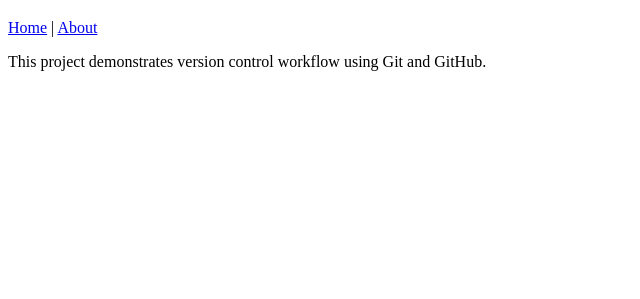
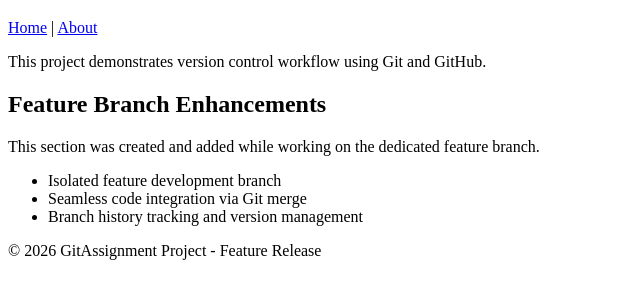
Before and after one commit to Varshitha1895/bits-assignment, a plain HTML site: page about.html in a window 1280 px wide. Shown: the part 61-360 px from the top of the page, without its empty margins (0-640 px from the left). Drawn offline with Linux system fonts and the light colour scheme.

Commit message:
Added feature updates

```diff
--- a/about.html
+++ b/about.html
@@ -15,6 +15,18 @@
     </header>
     <main>
         <p>This project demonstrates version control workflow using Git and GitHub.</p>
+        <section>
+            <h2>Feature Branch Enhancements</h2>
+            <p>This section was created and added while working on the dedicated feature branch.</p>
+            <ul>
+                <li>Isolated feature development branch</li>
+                <li>Seamless code integration via Git merge</li>
+                <li>Branch history tracking and version management</li>
+            </ul>
+        </section>
     </main>
+    <footer>
+        <p>&copy; 2026 GitAssignment Project - Feature Release</p>
+    </footer>
 </body>
 </html>
```
